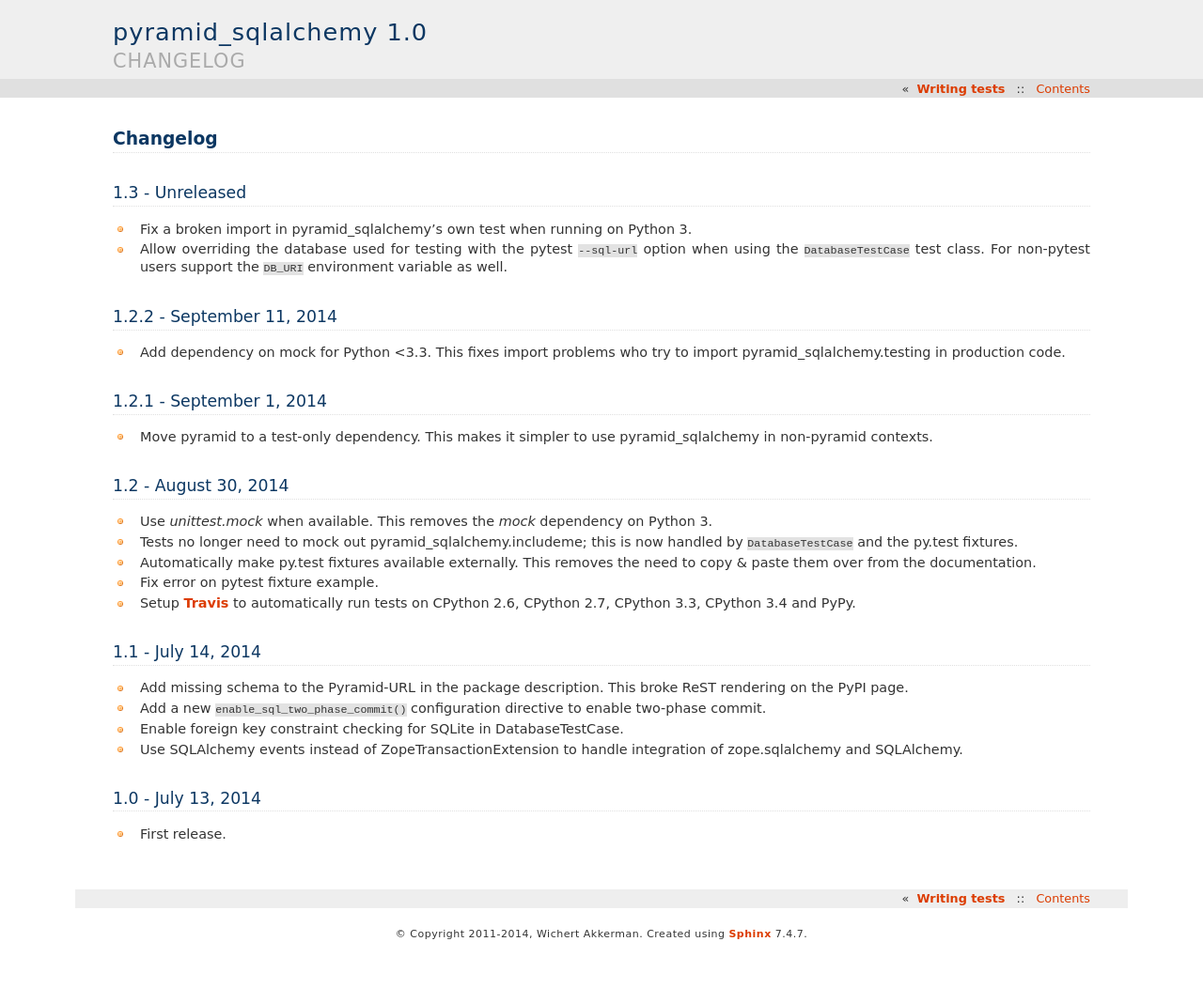
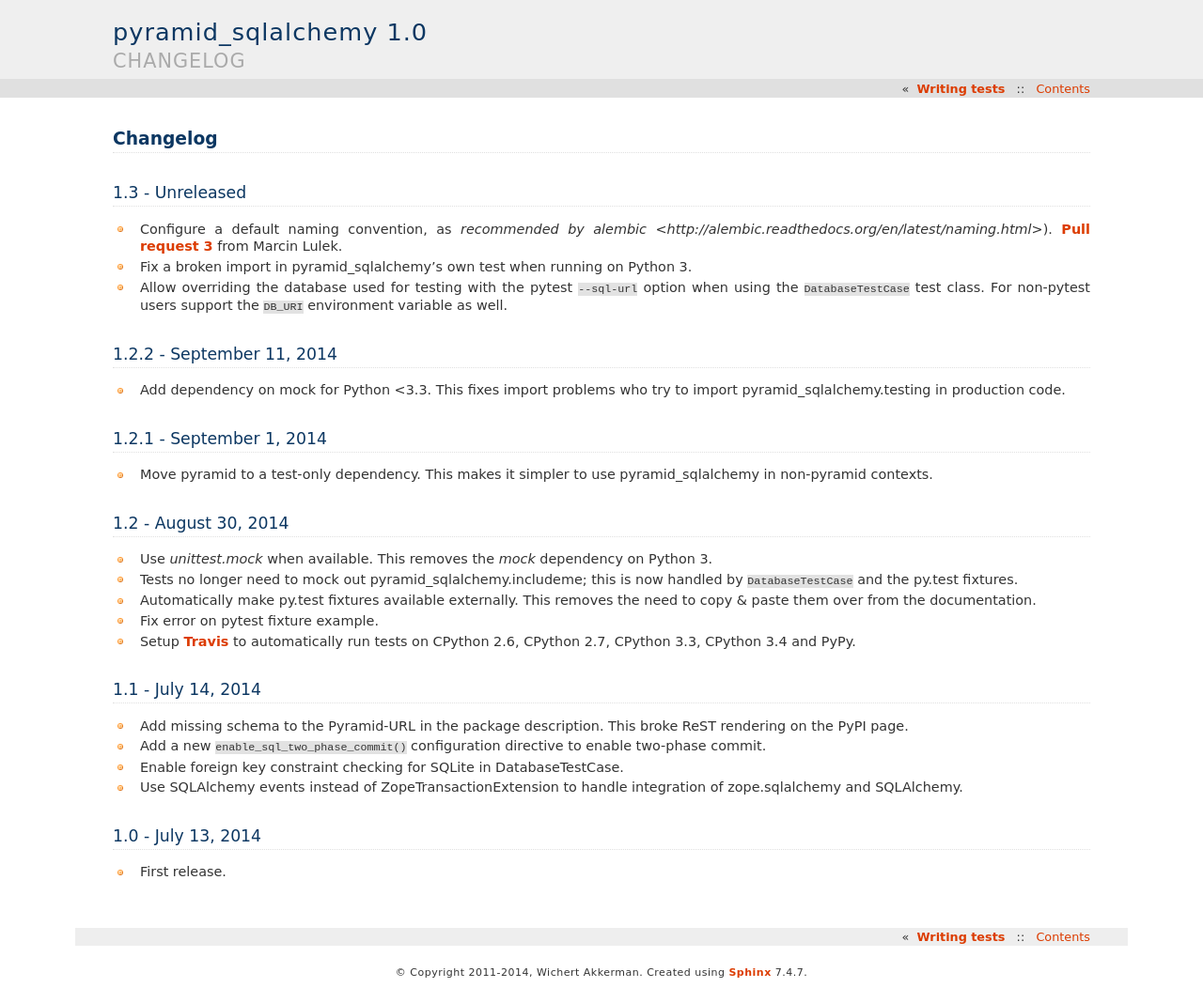
Before and after one commit to wichert/pyramid_sqlalchemy, a Sphinx documentation site: the page built from docs/changes.rst, in a window 1280 px wide. Shown: the whole page at 94% size. Built offline with Sphinx 7.4.7, drawn with Linux system fonts in a browser that asks for light colours; before the commit the page ends 1012 px from its top, so only the background shows below that.

Commit message:
Add changelog message for #3

```diff
--- a/docs/changes.rst
+++ b/docs/changes.rst
@@ -3,6 +3,11 @@
 
 1.3 - Unreleased
 --------------------------
+
+- Configure a default naming convention, as `recommended by alembic
+  <http://alembic.readthedocs.org/en/latest/naming.html>`).
+  `Pull request 3 <https://github.com/wichert/pyramid_sqlalchemy/pull/3>`_
+  from Marcin Lulek.
 
 - Fix a broken import in pyramid_sqlalchemy's own test when running on Python 3.
 
```
